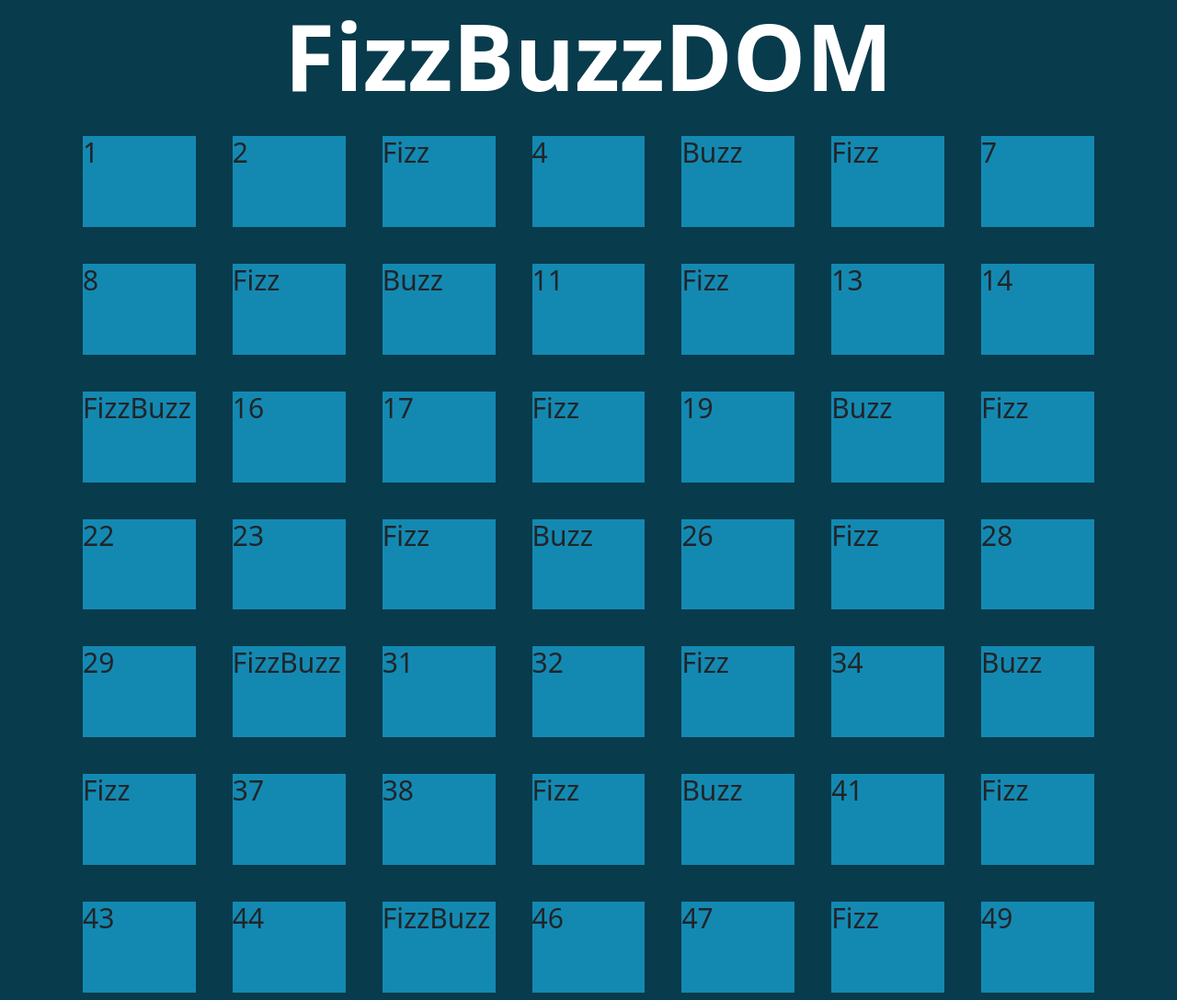
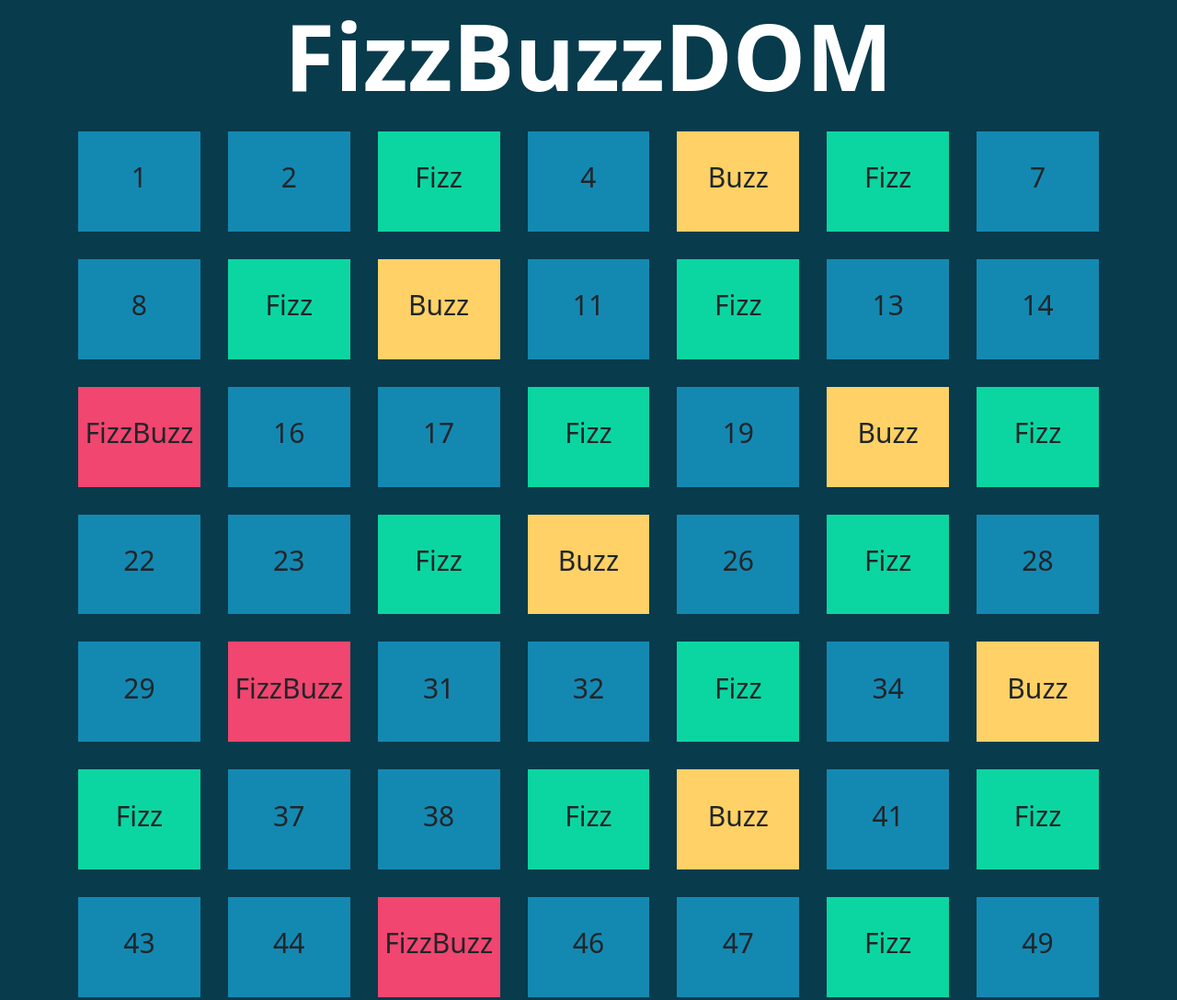
Before and after one commit to andre-cyb/js-fizzbuzzdom, a plain HTML site: page index.html in a window 1280 px wide. Shown: the top 1088 px of the page at 92% size. Drawn offline with nearby package versions, Linux system fonts and the light colour scheme.

Commit message:
exercise ended

```diff
--- a/CSS/style.css
+++ b/CSS/style.css
@@ -1,21 +1,24 @@
 .my_border{
-    border: 20px solid #083b4c;
+    border: 15px solid #083b4c;
 }
 .col-7{
     width: calc((100% / 7) * 1);
 }
-
-
 .primary{
     background-color: #083b4c;
-
 }
 .blue{
+    background-color: #0bd6a1;
+}
+.standard-color{
     background-color: #1389b2;
 }
-
-
-
+.yellow{
+    background-color: #ffd166;
+}
+.red{
+    background-color: #f0466f;
+}
 h1{
     font-size: 100px;
     font-weight: 700;
@@ -23,13 +26,3 @@ h1{
 h3{
     font-size: 30px;
 }
-
-
-/* .middle-text{
-    width: auto;
-    height: auto;
-    position: absolute;
-    top: 50%;
-    left: 50%;
-    transform: translate(-50%, -50%);
-} */
--- a/JS/script.js
+++ b/JS/script.js
@@ -3,39 +3,42 @@ const row = document.createElement("div");
 for (let i = 1; i <= 100; i++) {
 
     let box = document.querySelector(".box");
+
+    //    CREATI ELEMENTI IN HTML
     const col = document.createElement("div");
     const h3 = document.createElement("h3");
+    const flexbox = document.createElement("div");
 
     h3.textContent = i;
-    col.classList.add("col-7", "ratio", "ratio-1x1", "my_border", "blue", /* "d-flex", "justify-content-center", "align-items-middle" */);
+
+    //    AGGIUNTE CLASSI AGLI ELEMENTI CREATI
     row.classList.add("row");
+    flexbox.classList.add("d-flex", "justify-content-center", "align-items-center");
 
-    col.append(h3);
+    //    ORGANIZZATO GLI ELEMENTI
+    flexbox.append(h3);
+    col.append(flexbox);
     row.append(col);
     box.append(row);
 
-    let prova = document.querySelector(".row div");
-    let a = (i * 3);
+    //    COLORE DI DEFAULT PER CELLE
+    let bgColor = "standard-color";
 
-
-
-
-
+    //    STYLE PER CELLE SPECIALI
     if (i % 3 === 0) {
         h3.textContent = ("Fizz");
-        /*prova.style.backgroundColor = ("#0bd6a1");*/
+        bgColor = "blue";
     }
     if (i % 5 === 0) {
         h3.textContent = ("Buzz");
-
-
+        bgColor = "yellow";
     }
     if ((i % 3 === 0) && (i % 5 === 0)) {
         h3.textContent = ("FizzBuzz");
-        /*prova.style.backgroundColor = ("#f0466f");*/
-
+        bgColor = "red";
     }
 
+    col.classList.add("col-7", "ratio", "ratio-1x1", "my_border", bgColor /* "d-flex", "justify-content-center", "align-items-middle" */);
 
 
 
--- a/index.html
+++ b/index.html
@@ -8,7 +8,7 @@
     <link href="https://cdn.jsdelivr.net/npm/bootstrap@5.1.3/dist/css/bootstrap.min.css" rel="stylesheet"
         integrity="sha384-1BmE4kWBq78iYhFldvKuhfTAU6auU8tT94WrHftjDbrCEXSU1oBoqyl2QvZ6jIW3" crossorigin="anonymous">
     <link rel="stylesheet" href="CSS/style.css">
-    <title>Document</title>
+    <title>FizzBuzzDOM</title>
 </head>
 
 <body class="primary">
@@ -21,7 +21,9 @@
 
         <main>
             <div class="container box">
-
+                <!------------->
+                <!-- JS code -->
+                <!------------->
             </div>
         </main>
         <footer></footer>
```
